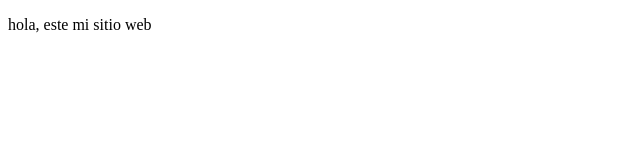
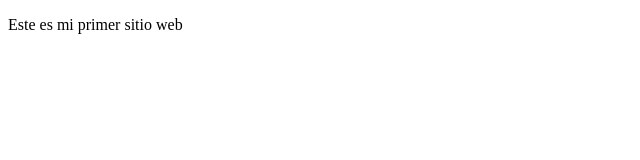
Before and after one commit to otcz/ProyectoDemosCursoPrework, a plain HTML site: page index.html in a window 1280 px wide. Shown: the full height of the page, 0-640 px from the left. Drawn offline with Linux system fonts and the light colour scheme.

Commit message:
cambio 2

```diff
--- a/index.html
+++ b/index.html
@@ -8,7 +8,7 @@
 </head>
 <body>
     <p>
-      hola, este mi sitio web
+      Este es mi primer sitio web
     </p>
 </body>
 </html>
```
